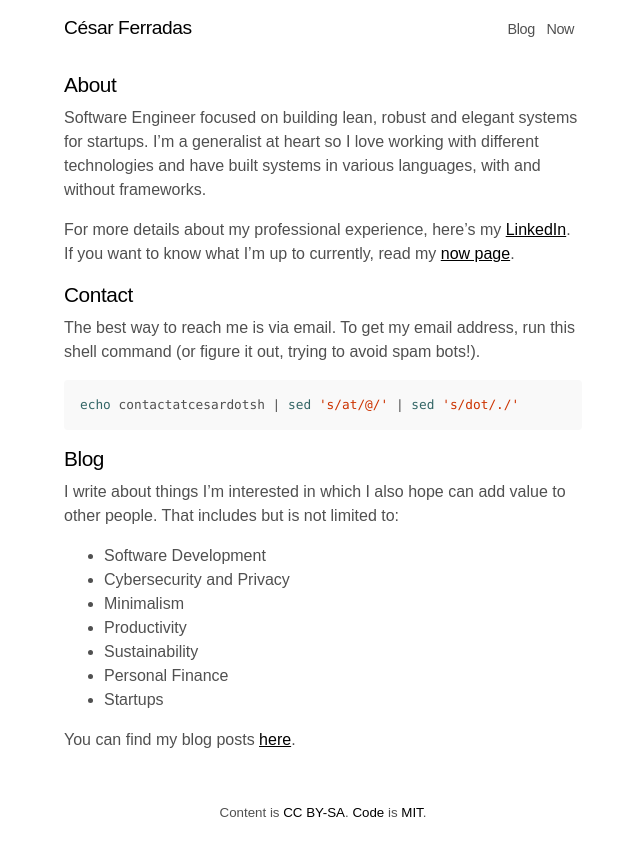
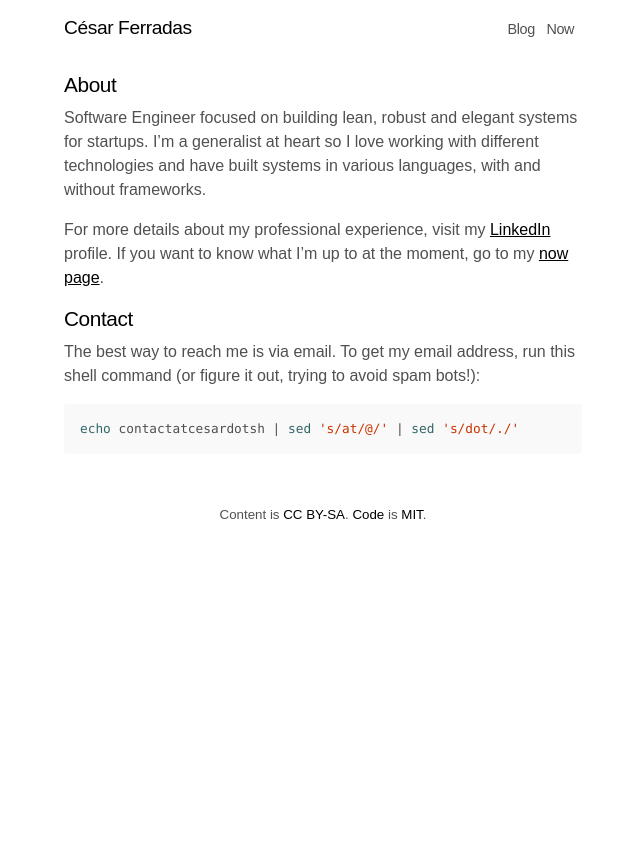
Before and after one commit to cesarferradas/ferrad.as, a Jekyll site: the page built from index.md, in a window 1280 px wide. Shown: the top 856 px of the page, without its empty margins (317-957 px from the left). Built offline with Jekyll 4.4.1, drawn with Linux system fonts in a browser that asks for light colours.

Commit message:
update index

````diff
--- a/index.md
+++ b/index.md
@@ -10,30 +10,15 @@ for startups. I'm a generalist at heart so I love working with different
 technologies and have built systems in various languages, with and without
 frameworks.
 
-For more details about my professional experience, here's my
-[LinkedIn](https://linkedin.com/in/cesarferradas). If you want to know what I'm
-up to currently, read my [now page](/now).
+For more details about my professional experience, visit my
+[LinkedIn](https://linkedin.com/in/cesarferradas) profile. If you want to know
+what I'm up to at the moment, go to my [now page](/now).
 
 ## Contact
 
 The best way to reach me is via email. To get my email address, run this shell
-command (or figure it out, trying to avoid spam bots!).
+command (or figure it out, trying to avoid spam bots!):
 
 ```shell
 echo contactatcesardotsh | sed 's/at/@/' | sed 's/dot/./'
 ```
-
-## Blog
-
-I write about things I'm interested in which I also hope can add value to other
-people. That includes but is not limited to:
-
-* Software Development
-* Cybersecurity and Privacy
-* Minimalism
-* Productivity
-* Sustainability
-* Personal Finance
-* Startups
-
-You can find my blog posts [here](/blog).
````
Also changed, not shown: now.md (+1 -1 lines).
